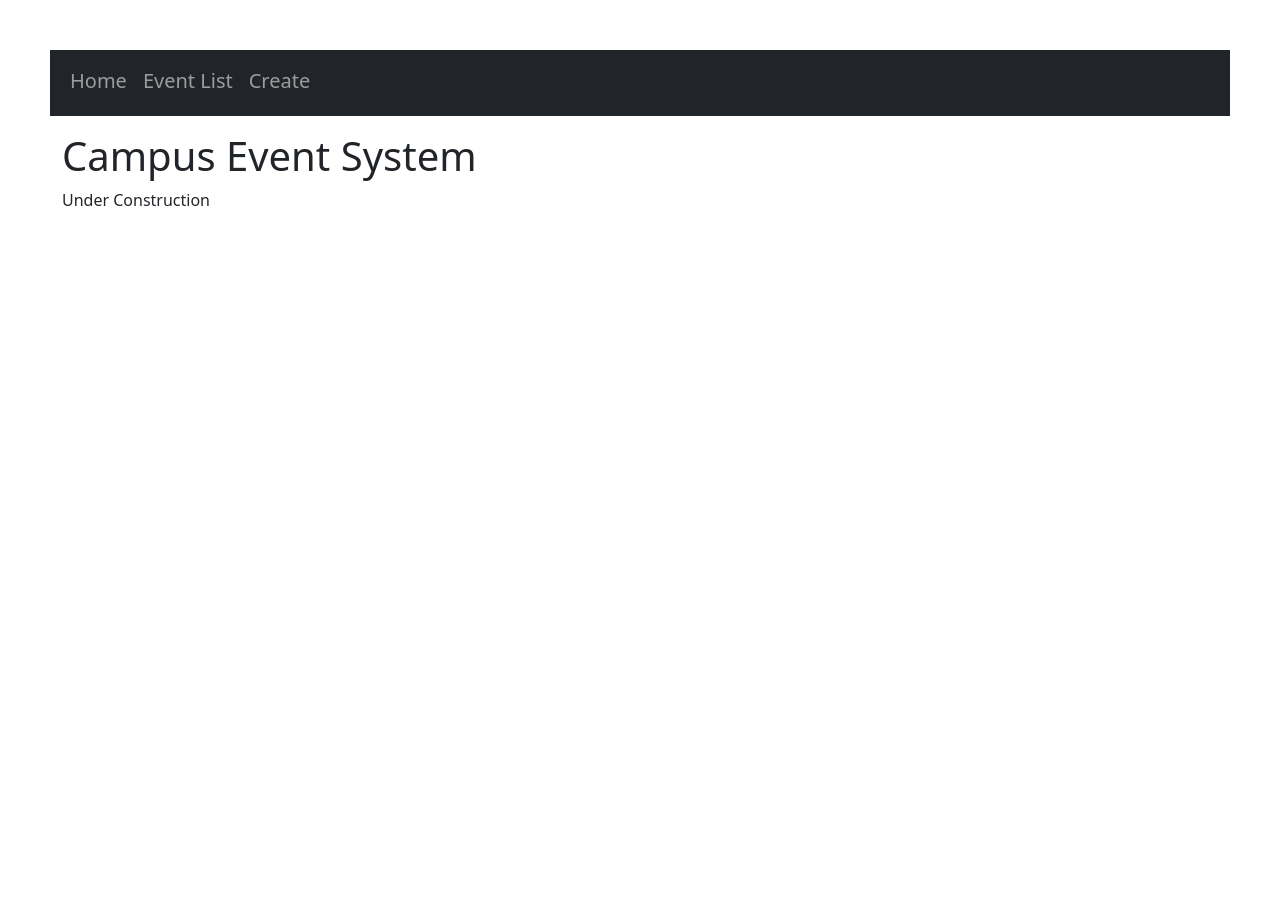
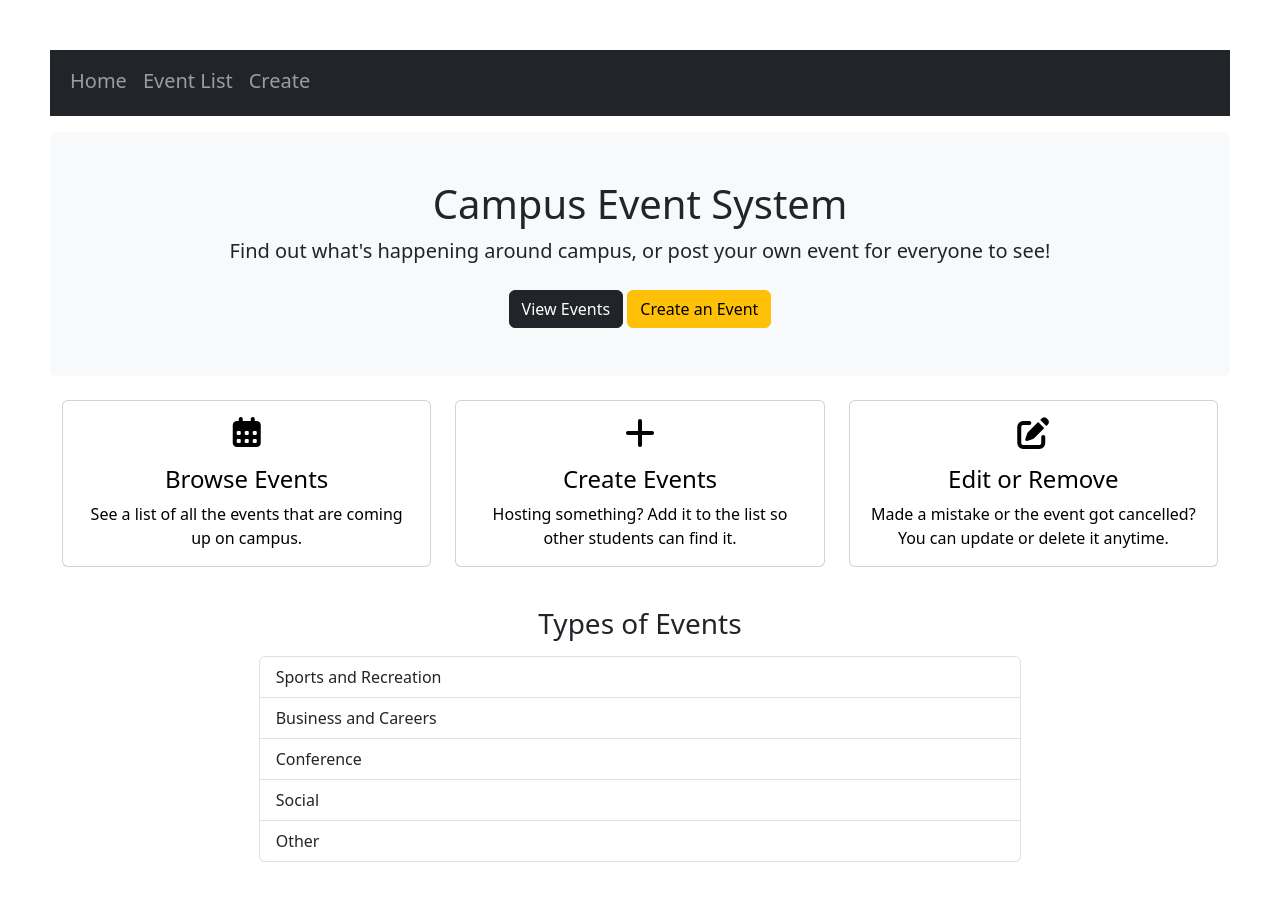
Before and after one commit to YourLocalStore/INFR3120-Fall26-Project, a Node server app: page / in a window 1280 px wide. Before the commit the page ends 206 px from the top, so only its background shows below. Run offline with Node 20, Linux system fonts and the light colour scheme; some libraries are stand-ins or nearby versions.

Commit message:
added homepage

```diff
--- a/Fall26Project/views/pages/index.ejs
+++ b/Fall26Project/views/pages/index.ejs
@@ -1,18 +1,83 @@
 <!DOCTYPE html>
 <html>
+
 <head>
-    <title><%= title %></title>
+  <title>
+    <%= title %>
+  </title>
   <link rel='stylesheet' href='/stylesheets/style.css' />
   <link rel='stylesheet' href='/bootstrap/dist/css/bootstrap.min.css' />
-    <link rel="stylesheet" href="/fontawesome-free-7.3.1-web/css/fontawesome.min.css">
+  <link rel="stylesheet" href="/fontawesome-free-7.3.1-web/css/all.css">
   <script src="/bootstrap/dist/js/bootstrap.min.js"></script>
 </head>
 <%- include ../partials/main_nav.ejs %>
+
   <body>
 
-    <div class="container-fluid mt-3">
-      <h1><%= title %></h1>
-      <p>Under Construction</p>
+    <div class="container-fluid">
+      <div class="row">
+        <div class="col-12 text-center mt-3 mb-4 p-5 bg-light rounded">
+          <h1>
+            <%= title %>
+          </h1>
+          <p class="fs-5">Find out what's happening around campus, or post your own event for everyone to see!</p>
+
+          <a href="/events" class="btn btn-dark mt-2">View Events</a>
+          <a href="/events/addevent" class="btn btn-warning mt-2">Create an Event</a>
+        </div>
+      </div>
+
+      <div class="row text-center">
+
+        <div class="col-12 col-md-4 mb-3">
+          <div class="card h-100">
+            <a href="/events" class="text-decoration-none text-black">
+              <div class="card-body">
+                <i class="fa-solid fa-calendar-days fa-2x mb-3"></i>
+                <h4 class="card-title">Browse Events</h4>
+                <p class="card-text">See a list of all the events that are coming up on campus.</p>
+              </div>
+            </a>
+          </div>
+        </div>
+
+        <div class="col-12 col-md-4 mb-3">
+          <div class="card h-100">
+            <a href="/events/addevent" class="text-decoration-none text-black">
+              <div class="card-body">
+                <i class="fa-solid fa-plus fa-2x mb-3"></i>
+                <h4 class="card-title">Create Events</h4>
+                <p class="card-text">Hosting something? Add it to the list so other students can find it.</p>
+              </div>
+            </a>
+          </div>
+        </div>
+
+        <div class="col-12 col-md-4 mb-3">
+          <div class="card h-100">
+            <a href="/events" class="text-decoration-none text-black">
+              <div class="card-body">
+                <i class="fa-solid fa-pen-to-square fa-2x mb-3"></i>
+                <h4 class="card-title">Edit or Remove</h4>
+                <p class="card-text">Made a mistake or the event got cancelled? You can update or delete it anytime.</p>
+              </div>
+            </a>
+          </div>
+        </div>
+      </div>
+
+      <div class="row mt-4">
+        <div class="col-12 col-md-8 mx-auto">
+          <h3 class="text-center">Types of Events</h3>
+          <ul class="list-group mt-3">
+            <li class="list-group-item">Sports and Recreation</li>
+            <li class="list-group-item">Business and Careers</li>
+            <li class="list-group-item">Conference</li>
+            <li class="list-group-item">Social</li>
+            <li class="list-group-item">Other</li>
+          </ul>
+        </div>
+      </div>
 
     </div>
 
```
Lines whose indentation alone changed are shown as unchanged.
